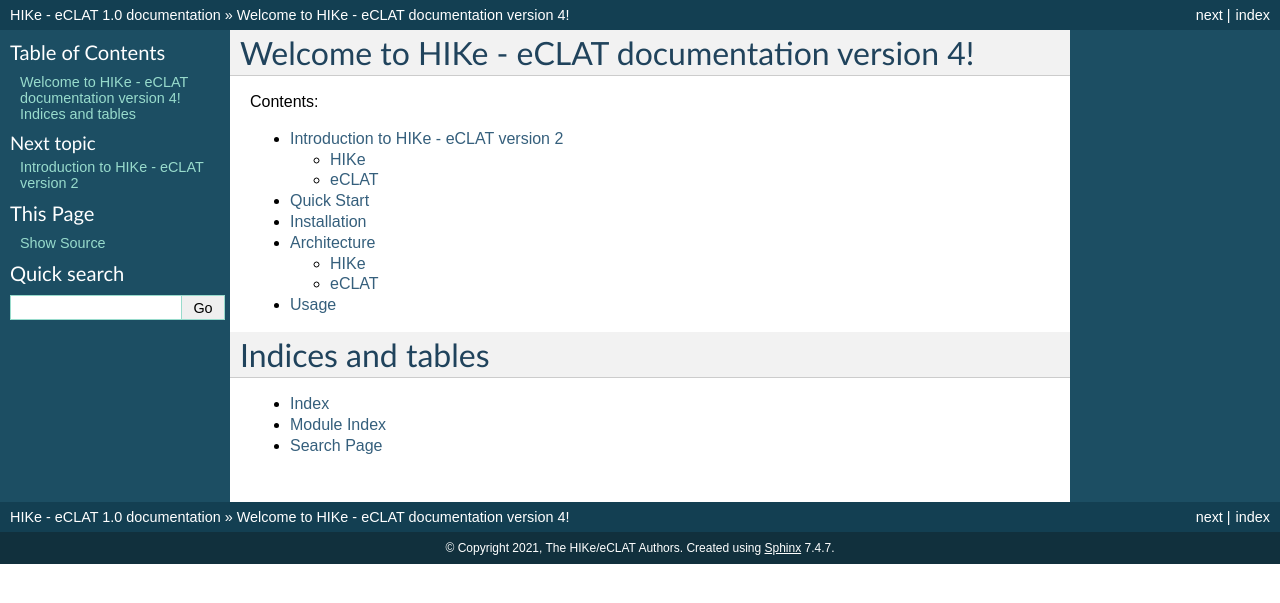
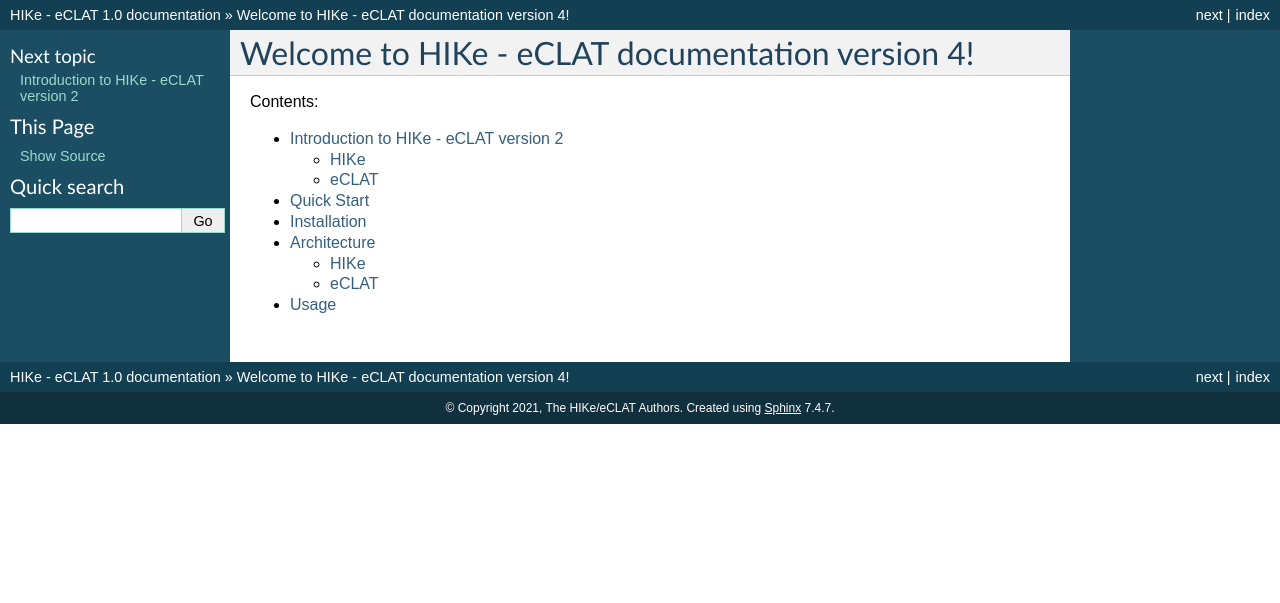
Before and after one commit to hike-eclat/docs, a Sphinx documentation site: the page built from docs/index.rst, in a window 1280 px wide. Shown: the top 603 px of the page. Built offline with Sphinx 7.4.7, drawn with Linux system fonts in a browser that asks for light colours; pages that are not in the unit, such as notebooks, are missing from menus.

Commit message:
Update index.rst

```diff
--- a/docs/index.rst
+++ b/docs/index.rst
@@ -21,9 +20,9 @@
    HIKe programs
    usage
 
-Indices and tables
-==================
-
-* :ref:`genindex`
-* :ref:`modindex`
-* :ref:`search`
+.. Indices and tables
+.. ==================
+..
+.. * :ref:`genindex`
+.. * :ref:`modindex`
+.. * :ref:`search`
```
Also changed, not shown: other parts of docs/index.rst (+1 -2 lines).
